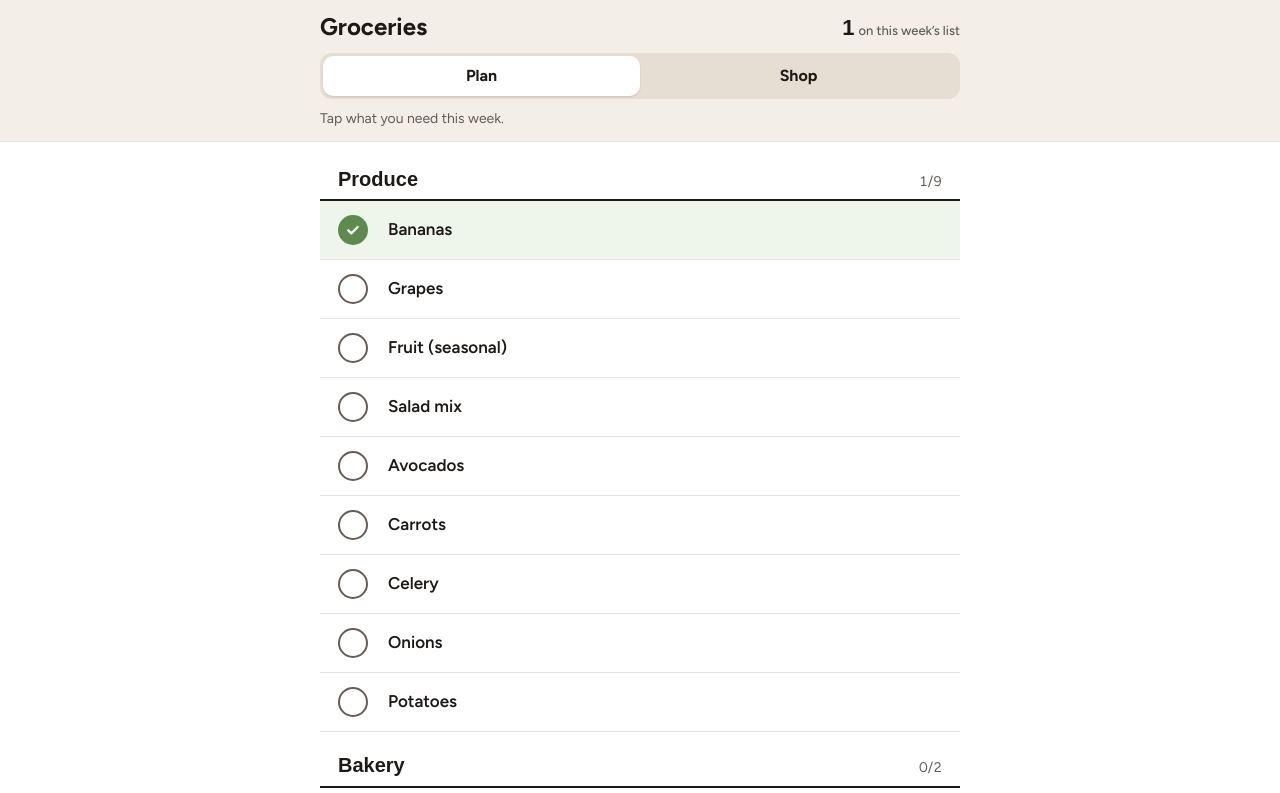
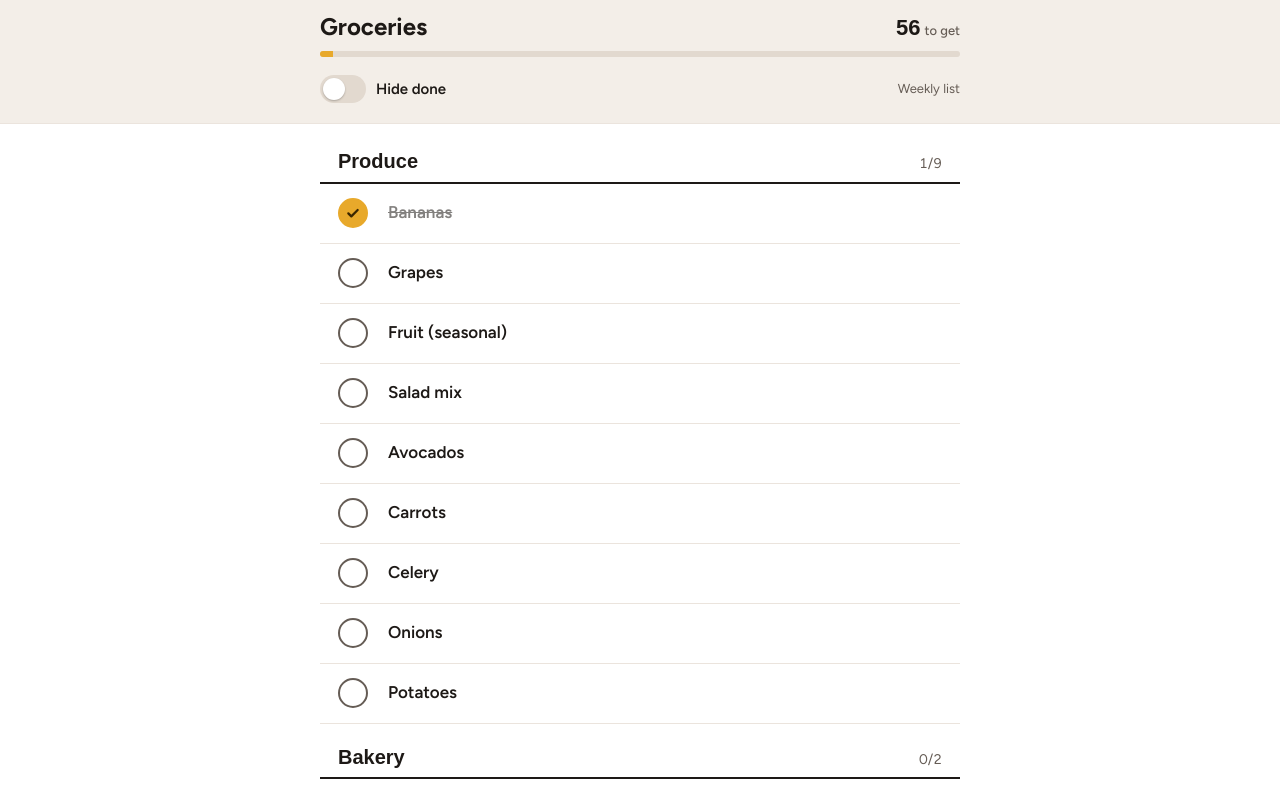
Before and after one commit to BranTRoz/thanksgiving-2026, a plain HTML site: page weekly/index.html in a window 1280 px wide. Both pictures are taken after a click on the button "Bananas". Shown: the top 793 px of the page. Drawn offline with Linux system fonts and the light colour scheme; a web font is replaced by a local one.

Commit message:
Weekly app: return to the original shopping-list UI
Co-Authored-By: Claude Opus 5.5 <noreply@anthropic.com>
Claude-Session: https://claude.ai/code/session_01WRCpBGGzNKTMDHxS5HYHCE

```diff
--- a/weekly/index.html
+++ b/weekly/index.html
@@ -16,145 +16,108 @@
 <link rel="preconnect" href="https://fonts.googleapis.com">
 <link href="https://fonts.googleapis.com/css2?family=Familjen+Grotesk:wght@600;700&family=Figtree:wght@400;500;600;700&display=swap" rel="stylesheet">
 <style>
-/* VOICE: the same calm, one-handed list as the Thanksgiving shopping app, built for every week.
-   IDEA: a standing grocery checklist: plan at home by picking from your usuals, then shop only what you picked.
-   PICTURE: the list itself, big tap rows in aisle order, with a Plan / Shop switch on top.
-   COLOUR and TYPE: warm stone header, white list, sage for picked items, gold for items in the cart; Familjen Grotesk + Figtree.
-   LAYOUT: one column, sticky header with the mode switch and count, sections down the page, add form at the end. */
+/* VOICE: a calm weekly list you can use one-handed in a grocery aisle.
+   IDEA: the paper list in your pocket, but it crosses itself off and hides what's done.
+   PICTURE: the list itself, big tap rows grouped by store section, with a running count on top.
+   COLOUR and TYPE: warm stone header, white list, gold checks; Familjen Grotesk + Figtree, matching the cooking guide.
+   LAYOUT: one column, sticky header with progress and a Hide done switch, sections down the page. */
 :root{color-scheme:light dark;
 --bg:light-dark(#ffffff,#16110f);--ink:light-dark(#1d1916,#f3ece6);--mute:light-dark(#655c55,#b9ada3);
 --line:light-dark(#ebe4dd,#352c27);--head:light-dark(#f3eee8,#2a241f);--track:light-dark(#e2d9cf,#4a3f36);
---gold:#e8a92b;--goldInk:#3a2600;--sage:light-dark(#5f8a4f,#8fbf7c);--sageBg:light-dark(#eef5ea,#1f2a1b);--sageInk:light-dark(#ffffff,#12200d);
---card:light-dark(#faf6f2,#211a17);--seg:light-dark(#e6ddd3,#3a312a);--segOn:light-dark(#ffffff,#57493e)}
+--gold:#e8a92b;--goldInk:#3a2600;--card:light-dark(#faf6f2,#211a17)}
 :root[data-theme=light]{color-scheme:light}:root[data-theme=dark]{color-scheme:dark}
 *{box-sizing:border-box;min-width:0}
 body{margin:0;background:var(--bg);color:var(--ink);font:17px/1.4 Figtree,system-ui,sans-serif;overflow-x:clip;-webkit-tap-highlight-color:transparent}
-button,input,select{font:inherit;color:inherit;touch-action:manipulation}
-button:focus-visible,input:focus-visible,select:focus-visible{outline:3px solid var(--gold);outline-offset:2px}
+button,input{font:inherit;color:inherit;touch-action:manipulation}
+button:focus-visible,input:focus-visible{outline:3px solid var(--gold);outline-offset:2px}
 header{position:sticky;top:0;z-index:3;background:var(--head);border-bottom:1px solid var(--line);padding:14px 18px 12px}
 .top{display:flex;justify-content:space-between;align-items:baseline;gap:12px}
 h1{font:700 24px/1.1 "Familjen Grotesk",Figtree,sans-serif;margin:0}
 .count{font:700 22px "Familjen Grotesk",sans-serif;font-variant-numeric:tabular-nums;white-space:nowrap}
 .count small{font:500 13px Figtree,sans-serif;color:var(--mute);margin-left:4px}
-.seg{display:grid;grid-template-columns:1fr 1fr;background:var(--seg);border-radius:12px;padding:3px;margin-top:12px}
-.seg button{border:0;background:transparent;border-radius:10px;min-height:40px;font-weight:700;font-size:16px;cursor:pointer}
-.seg button[aria-selected=true]{background:var(--segOn);box-shadow:0 1px 2px rgba(0,0,0,.12)}
-.bar{height:6px;border-radius:9px;background:var(--track);overflow:hidden;margin:12px 0 4px}.bar i{display:block;height:100%;background:var(--gold);transition:width .3s}
+.bar{height:6px;border-radius:9px;background:var(--track);overflow:hidden;margin:10px 0 10px}.bar i{display:block;height:100%;background:var(--gold);transition:width .3s}
 .ctrl{display:flex;justify-content:space-between;align-items:center;gap:10px}
 .sw{display:flex;align-items:center;gap:10px;background:none;border:0;padding:0;min-height:44px;cursor:pointer;font-weight:600;font-size:15px}
 .sw .tr{width:46px;height:28px;border-radius:99px;background:var(--track);position:relative;transition:background .2s}
 .sw .tr::after{content:"";position:absolute;top:3px;left:3px;width:22px;height:22px;border-radius:50%;background:#fff;box-shadow:0 1px 2px rgba(0,0,0,.25);transition:transform .2s}
 .sw[aria-checked=true] .tr{background:var(--gold)}.sw[aria-checked=true] .tr::after{transform:translateX(18px)}
-.hint{font-size:14px;color:var(--mute);margin:10px 0 0}
+.dishes{font-size:13px;color:var(--mute)}
 main{padding:4px 0 40px}
-.sec{display:flex;justify-content:space-between;align-items:baseline;padding:22px 18px 8px;border-bottom:2px solid var(--ink)}
+.sec{display:flex;justify-content:space-between;align-items:baseline;padding:22px 18px 8px;border-bottom:2px solid var(--ink);margin:0 0 0}
 .sec h2{font:700 20px "Familjen Grotesk",sans-serif;margin:0}.sec span{color:var(--mute);font-size:14px;font-variant-numeric:tabular-nums}
-.line{display:flex;border-bottom:1px solid var(--line)}
-.row{flex:1;display:grid;grid-template-columns:36px minmax(0,1fr);gap:14px;align-items:center;text-align:left;background:transparent;border:0;padding:12px 18px;min-height:58px;cursor:pointer}
+.row{flex:1;display:grid;grid-template-columns:36px minmax(0,1fr) auto;gap:14px;align-items:center;width:100%;text-align:left;background:transparent;border:0;border-bottom:1px solid var(--line);padding:12px 18px;min-height:60px;cursor:pointer}
 .ck{width:30px;height:30px;border-radius:50%;border:2.5px solid var(--mute);display:grid;place-items:center}
-.ck svg{width:16px;height:16px;opacity:0}
-.nm{font-weight:600}
-.plan .row.on{background:var(--sageBg)}.plan .row.on .ck{background:var(--sage);border-color:var(--sage)}.plan .row.on .ck svg{opacity:1;stroke:var(--sageInk)}
-.shop .row.done .ck{background:var(--gold);border-color:var(--gold)}.shop .row.done .ck svg{opacity:1;stroke:var(--goldInk)}
-.shop .row.done .nm{text-decoration:line-through;opacity:.55}
-.del{background:none;border:0;color:#b3261e;min-width:52px;min-height:44px;font-size:24px;cursor:pointer}
-.add{padding:20px 18px 6px;display:grid;gap:10px}
-.add h3{font:700 18px "Familjen Grotesk",sans-serif;margin:0}
-.add .f{display:grid;grid-template-columns:minmax(0,1fr) auto;gap:10px}
-.add input,.add select{min-height:48px;border:1.5px solid var(--line);border-radius:12px;padding:0 14px;background:var(--card);font-size:16px;width:100%}
-.add button{min-height:48px;padding:0 20px;border:0;border-radius:12px;background:var(--gold);color:var(--goldInk);font-weight:700;cursor:pointer}
-.err{color:#b3261e;font-size:14px;margin:0}
-.empty{margin:28px 18px;padding:22px;border-radius:16px;background:var(--card);text-align:center}
-.empty p{margin:0 0 14px;font-size:18px;font-weight:600}
-.go{border:0;border-radius:12px;background:var(--gold);color:var(--goldInk);font-weight:700;min-height:48px;padding:0 20px;cursor:pointer}
-.foot{display:flex;flex-wrap:wrap;justify-content:center;gap:10px;padding:22px 18px}
+.ck svg{width:16px;height:16px;opacity:0;stroke:var(--goldInk)}
+.nm{font-weight:600}.dt{display:block;font-size:14px;color:var(--mute);margin-top:2px}
+.opt{font-size:12px;font-weight:700;color:var(--mute);border:1px solid var(--line);border-radius:99px;padding:2px 8px;white-space:nowrap}
+.row.done .ck{background:var(--gold);border-color:var(--gold)}.row.done .ck svg{opacity:1}
+.row.done .nm,.row.done .dt{text-decoration:line-through;opacity:.55}
+.del{background:none;border:0;color:var(--mute);min-width:44px;min-height:44px;font-size:22px;cursor:pointer}
+.add{display:flex;gap:10px;padding:16px 18px}
+.add input{flex:1;min-height:48px;border:1.5px solid var(--line);border-radius:12px;padding:0 14px;background:var(--card);font-size:16px}
+.add button{min-height:48px;padding:0 18px;border:0;border-radius:12px;background:var(--gold);color:var(--goldInk);font-weight:700;cursor:pointer}
+.empty{margin:28px 18px;padding:22px;border-radius:16px;background:var(--card);font-size:18px;font-weight:600;text-align:center}
+.foot{display:flex;justify-content:center;padding:18px}
 .ghost{border:1.5px solid var(--line);background:transparent;border-radius:12px;min-height:44px;padding:0 16px;cursor:pointer;font-weight:600;color:var(--mute)}
 .ghost.arm{border-color:#b3261e;color:#b3261e}
-.ghost[aria-pressed=true]{border-color:var(--ink);color:var(--ink)}
 @media(min-width:700px){main,.hw{max-width:640px;margin-inline:auto}}
 @media(prefers-reduced-motion:reduce){.bar i,.sw .tr,.sw .tr::after{transition:none}}
 </style>
 </head>
 <body>
-<header><div class="hw" id="head"></div></header>
+<header><div class="hw">
+<div class="top"><h1>Groceries</h1><div class="count" id="count"></div></div>
+<div class="bar"><i id="bar"></i></div>
+<div class="ctrl"><button class="sw" id="hide" role="switch" aria-checked="false"><span class="tr" aria-hidden="true"></span>Hide done</button><span class="dishes">Weekly list</span></div>
+</div></header>
 <main id="main"></main>
 <script>
 {
-const BASE=[
- ['produce','Produce',[['bananas','Bananas'],['grapes','Grapes'],['fruit','Fruit (seasonal)'],['salad','Salad mix'],['avocados','Avocados'],['carrots','Carrots'],['celery','Celery'],['onions','Onions'],['potatoes','Potatoes']]],
- ['bakery','Bakery',[['bread','Bread'],['baguette','Baguette']]],
- ['meat','Meat and seafood',[['thighs','Chicken thighs'],['salmon','Salmon'],['steak','Steak'],['stewbeef','Stew beef']]],
- ['dairy','Dairy and eggs',[['eggs','Eggs'],['butter','Butter'],['soymilk','Soy milk (Silk Vanilla)'],['yogurt','Yogurt, Meyer lemon'],['whips','Yoplait Whips'],['cheesesticks','Cheese sticks'],['cheddar','Sliced cheddar'],['shredded','Shredded cheese']]],
- ['pantry','Pantry',[['cereal','Cereal'],['rice','Rice'],['pasta','Pasta'],['noodles','Egg noodles'],['lentils','Lentils'],['driedpeas','Dried peas'],['whitebeans','White beans'],['tomatoes','Crushed tomatoes'],['chxbroth','Chicken broth'],['beefbroth','Beef broth'],['artichokes','Artichoke hearts, canned'],['avooil','Avocado oil'],['sunbutter','SunButter'],['jif','Jif peanut butter'],['honey','Honey'],['pancake','Pancake mix']]],
- ['snacks','Snacks',[['crackers','Crackers (for cheese)'],['cornchips','Corn chips'],['potatochips','Potato chips'],['pretzels','Pretzels'],['licorice','Licorice'],['fresca','Fresca']]],
- ['bev','Beverages',[['coffee','Coffee'],['tea','Tea'],['applejuice','Apple juice']]],
- ['frozen','Frozen',[['bao','Bao buns'],['peas','Peas'],['meatballs','Turkey meatballs']]],
- ['house','Household and paper',[['foil','Foil'],['foilpans','Foil pans, 8×8'],['bounty','Bounty paper towels'],['tp','Toilet paper'],['garbage','Garbage bags'],['windex','Windex']]]
-];
-const KEY='weekly-groceries';
-let st={need:[],got:[],custom:[],tab:null,hide:false};
+const LIST=[["Produce",[["w-bananas","Bananas",''],["w-grapes","Grapes",''],["w-fruit-seasonal","Fruit (seasonal)",''],["w-salad-mix","Salad mix",''],["w-avocados","Avocados",''],["w-carrots","Carrots",''],["w-celery","Celery",''],["w-onions","Onions",''],["w-potatoes","Potatoes",'']]],
+ ["Bakery",[["w-bread","Bread",''],["w-baguette","Baguette",'']]],
+ ["Meat and seafood",[["w-chicken-thighs","Chicken thighs",''],["w-salmon","Salmon",''],["w-steak","Steak",''],["w-stew-beef","Stew beef",'']]],
+ ["Dairy and eggs",[["w-eggs","Eggs",''],["w-butter","Butter",''],["w-soy-milk-silk-vanilla","Soy milk (Silk Vanilla)",''],["w-yogurt-meyer-lemon","Yogurt, Meyer lemon",''],["w-yoplait-whips","Yoplait Whips",''],["w-cheese-sticks","Cheese sticks",''],["w-sliced-cheddar","Sliced cheddar",''],["w-shredded-cheese","Shredded cheese",'']]],
+ ["Pantry",[["w-cereal","Cereal",''],["w-rice","Rice",''],["w-pasta","Pasta",''],["w-egg-noodles","Egg noodles",''],["w-lentils","Lentils",''],["w-dried-peas","Dried peas",''],["w-white-beans","White beans",''],["w-crushed-tomatoes","Crushed tomatoes",''],["w-chicken-broth","Chicken broth",''],["w-beef-broth","Beef broth",''],["w-artichoke-hearts-canned","Artichoke hearts, canned",''],["w-avocado-oil","Avocado oil",''],["w-sunbutter","SunButter",''],["w-jif-peanut-butter","Jif peanut butter",''],["w-honey","Honey",''],["w-pancake-mix","Pancake mix",'']]],
+ ["Snacks",[["w-crackers-for-cheese","Crackers (for cheese)",''],["w-corn-chips","Corn chips",''],["w-potato-chips","Potato chips",''],["w-pretzels","Pretzels",''],["w-licorice","Licorice",''],["w-fresca","Fresca",'']]],
+ ["Beverages",[["w-coffee","Coffee",''],["w-tea","Tea",''],["w-apple-juice","Apple juice",'']]],
+ ["Frozen",[["w-bao-buns","Bao buns",''],["w-peas","Peas",''],["w-turkey-meatballs","Turkey meatballs",'']]],
+ ["Household and paper",[["w-foil","Foil",''],["w-foil-pans-8-8","Foil pans, 8×8",''],["w-bounty-paper-towels","Bounty paper towels",''],["w-toilet-paper","Toilet paper",''],["w-garbage-bags","Garbage bags",''],["w-windex","Windex",'']]]];
+const KEY='weekly-list';
+let st={done:[],hide:false,extra:[]};
 try{st=Object.assign(st,JSON.parse(localStorage.getItem(KEY)||'{}'))}catch(e){}
-let need=new Set(st.need),got=new Set(st.got),err='';
-if(!st.tab)st.tab=need.size?'shop':'plan';
-const save=()=>{try{localStorage.setItem(KEY,JSON.stringify({need:[...need],got:[...got],custom:st.custom,tab:st.tab,hide:st.hide}))}catch(e){}};
+let done=new Set(st.done),armT=null;
+const save=()=>{try{localStorage.setItem(KEY,JSON.stringify({done:[...done],hide:st.hide,extra:st.extra}))}catch(e){}};
 const CK='<svg viewBox="0 0 24 24" fill="none" stroke-width="3.4" stroke-linecap="round" stroke-linejoin="round"><path d="M5 12.5l4.5 4.5L19 7.5"/></svg>';
-const esc=s=>String(s).replace(/[&<>"]/g,c=>({'&':'&amp;','<':'&lt;','>':'&gt;','"':'&quot;'}[c]));
-const head=document.getElementById('head'),main=document.getElementById('main');
-const secs=()=>[...BASE.map(([k,name,items])=>[k,name,items]),['other','Other items',st.custom.map(c=>[c.id,c.name,true])]];
-const addForm=label=>`<form class="add" id="add"><h3>${label}</h3><div class="f"><input id="newName" placeholder="Paper plates" aria-label="Item name" autocomplete="off"><button type="submit">Add</button></div>${err?`<p class="err">${err}</p>`:''}</form>`;
-function renderHead(){
- const total=need.size,inCart=[...need].filter(id=>got.has(id)).length,left=total-inCart;
- const tabs=`<div class="seg" role="tablist"><button role="tab" data-tab="plan" aria-selected="${st.tab==='plan'}">Plan</button><button role="tab" data-tab="shop" aria-selected="${st.tab==='shop'}">Shop</button></div>`;
- if(st.tab==='plan'){
-  head.innerHTML=`<div class="top"><h1>Groceries</h1><div class="count">${total}<small>on this week’s list</small></div></div>${tabs}<p class="hint">Tap what you need this week.</p>`;
- }else{
-  head.innerHTML=`<div class="top"><h1>Groceries</h1><div class="count">${left}<small>to get</small></div></div>${tabs}<div class="bar"><i style="width:${total?Math.round(inCart/total*100):0}%"></i></div><div class="ctrl"><button class="sw" id="hide" role="switch" aria-checked="${st.hide}"><span class="tr" aria-hidden="true"></span>Hide done</button></div>`;
+const esc=s=>s.replace(/[&<>"]/g,c=>({'&':'&amp;','<':'&lt;','>':'&gt;','"':'&quot;'}[c]));
+const main=document.getElementById('main'),hide=document.getElementById('hide');
+function sections(){return [...LIST,['Extras',st.extra.map(x=>[x.id,x.name,'',false,true])]]}
+function render(){
+ const all=sections().flatMap(s=>s[1]),n=all.filter(i=>done.has(i[0])).length,left=all.length-n;
+ document.getElementById('count').innerHTML=`${left}<small>to get</small>`;
+ document.getElementById('bar').style.width=(all.length?Math.round(n/all.length*100):0)+'%';
+ hide.setAttribute('aria-checked',st.hide);
+ let html='';
+ for(const [name,items] of sections()){
+  const shown=items.filter(i=>!(st.hide&&done.has(i[0])));
+  if(name!=='Extras'&&!shown.length)continue;
+  const got=items.filter(i=>done.has(i[0])).length;
+  html+=`<div class="sec"><h2>${name}</h2><span>${got}/${items.length}</span></div>`;
+  html+=shown.map(([id,nm,dt,opt,mine])=>`<div style="display:flex"><button class="row${done.has(id)?' done':''}" data-id="${id}" aria-pressed="${done.has(id)}"><span class="ck" aria-hidden="true">${CK}</span><span><span class="nm">${esc(nm)}</span>${dt?`<span class="dt">${esc(dt)}</span>`:''}</span>${opt?'<span class="opt">Optional</span>':'<span></span>'}</button>${mine?`<button class="del" data-del="${id}" aria-label="Remove ${esc(nm)}">×</button>`:''}</div>`).join('');
+  if(name==='Extras')html+=`<form class="add" id="add"><input id="newItem" placeholder="Paper towels" aria-label="Add an item" autocomplete="off"><button type="submit">Add</button></form>`;
  }
+ if(left===0)html=`<div class="empty">Everything's in the cart.</div>`+html;
+ html+=`<div class="foot"><button class="ghost" id="reset">Uncheck everything</button></div>`;
+ main.innerHTML=html;
 }
-function renderPlan(){
- let h='';
- for(const [k,name,items] of secs()){
-  if(!items.length)continue;
-  h+=`<div class="sec"><h2>${name}</h2><span>${items.filter(i=>need.has(i[0])).length}/${items.length}</span></div>`;
-  h+=items.map(([id,nm,mine])=>`<div class="line"><button class="row${need.has(id)?' on':''}" data-pick="${id}" aria-pressed="${need.has(id)}"><span class="ck" aria-hidden="true">${CK}</span><span class="nm">${esc(nm)}</span></button>${mine?`<button class="del" data-del="${id}" aria-label="Remove ${esc(nm)} from your list">×</button>`:''}</div>`).join('');
- }
- h+=addForm('Add an item');
- main.className='plan';main.innerHTML=h;
-}
-function renderShop(){
- if(!need.size){main.className='shop';main.innerHTML=`<div class="empty"><p>Nothing on this week’s list yet.</p><button class="go" data-tab="plan">Pick items in Plan</button></div>`+addForm('Add an item to this week');return}
- let h='',left=0;
- for(const [k,name,items] of secs()){
-  const mine=items.filter(i=>need.has(i[0]));if(!mine.length)continue;
-  const shown=mine.filter(i=>!(st.hide&&got.has(i[0])));left+=mine.filter(i=>!got.has(i[0])).length;
-  if(!shown.length)continue;
-  h+=`<div class="sec"><h2>${name}</h2><span>${mine.filter(i=>got.has(i[0])).length}/${mine.length}</span></div>`;
-  h+=shown.map(([id,nm])=>`<div class="line"><button class="row${got.has(id)?' done':''}" data-got="${id}" aria-pressed="${got.has(id)}"><span class="ck" aria-hidden="true">${CK}</span><span class="nm">${esc(nm)}</span></button></div>`).join('');
- }
- if(!left)h=`<div class="empty"><p>Everything’s in the cart.</p></div>`+h;
- h+=addForm('Add an item to this week');
- main.className='shop';main.innerHTML=h;
-}
-function render(){renderHead();st.tab==='plan'?renderPlan():renderShop()}
-document.addEventListener('click',e=>{
- const t=e.target.closest('[data-tab]');if(t){st.tab=t.dataset.tab;err='';save();render();window.scrollTo(0,0);return}
- if(e.target.closest('#hide')){st.hide=!st.hide;save();render();return}
- const p=e.target.closest('[data-pick]');if(p){const id=p.dataset.pick;if(need.has(id)){need.delete(id);got.delete(id)}else need.add(id);save();render();return}
- const g=e.target.closest('[data-got]');if(g){const id=g.dataset.got;got.has(id)?got.delete(id):got.add(id);save();render();return}
- const d=e.target.closest('[data-del]');if(d){const id=d.dataset.del;st.custom=st.custom.filter(c=>c.id!==id);need.delete(id);got.delete(id);save();render();return}
+main.addEventListener('click',e=>{
+ const d=e.target.closest('[data-del]');if(d){st.extra=st.extra.filter(x=>x.id!==d.dataset.del);done.delete(d.dataset.del);save();render();return}
+ const r=e.target.closest('.row');if(r){const id=r.dataset.id;done.has(id)?done.delete(id):done.add(id);save();render();return}
+ const b=e.target.closest('#reset');if(b){
+  if(!b.classList.contains('arm')){b.classList.add('arm');b.textContent='Tap again to uncheck all';clearTimeout(armT);armT=setTimeout(()=>{b.classList.remove('arm');b.textContent='Uncheck everything'},3000);return}
+  done.clear();save();render()}
 });
-main.addEventListener('submit',e=>{
- e.preventDefault();
- const name=document.getElementById('newName').value.trim();
- if(!name){err='Type an item name first.';render();document.getElementById('newName').focus();return}
- const all=secs().flatMap(s=>s[2]);
- const dup=all.find(i=>i[1].toLowerCase()===name.toLowerCase());
- const id=dup?dup[0]:'c'+Date.now();
- if(!dup)st.custom.push({id,name});
- need.add(id);err='';save();render();
- const f=document.getElementById('newName');if(f)f.focus();
-});
-main.addEventListener('input',e=>{if(e.target.id==='newName'&&err){err='';const p=main.querySelector('.err');if(p)p.remove()}});
+main.addEventListener('submit',e=>{e.preventDefault();const i=document.getElementById('newItem'),v=i.value.trim();if(!v)return;st.extra.push({id:'x'+Date.now(),name:v});save();render();document.getElementById('newItem').focus()});
+hide.addEventListener('click',()=>{st.hide=!st.hide;save();render()});
 render();
 if('serviceWorker' in navigator){navigator.serviceWorker.register('sw.js').catch(()=>{})}
 }
--- a/weekly/sw.js
+++ b/weekly/sw.js
@@ -1,4 +1,4 @@
-const CACHE='weekly-v1';
+const CACHE='weekly-v2';
 const CORE=['./','index.html','manifest.webmanifest','icon-180.png','icon-512.png'];
 self.addEventListener('install',e=>{e.waitUntil(caches.open(CACHE).then(c=>c.addAll(CORE)).then(()=>self.skipWaiting()))});
 self.addEventListener('activate',e=>{e.waitUntil(caches.keys().then(ks=>Promise.all(ks.filter(k=>k!==CACHE).map(k=>caches.delete(k)))).then(()=>self.clients.claim()))});
```
